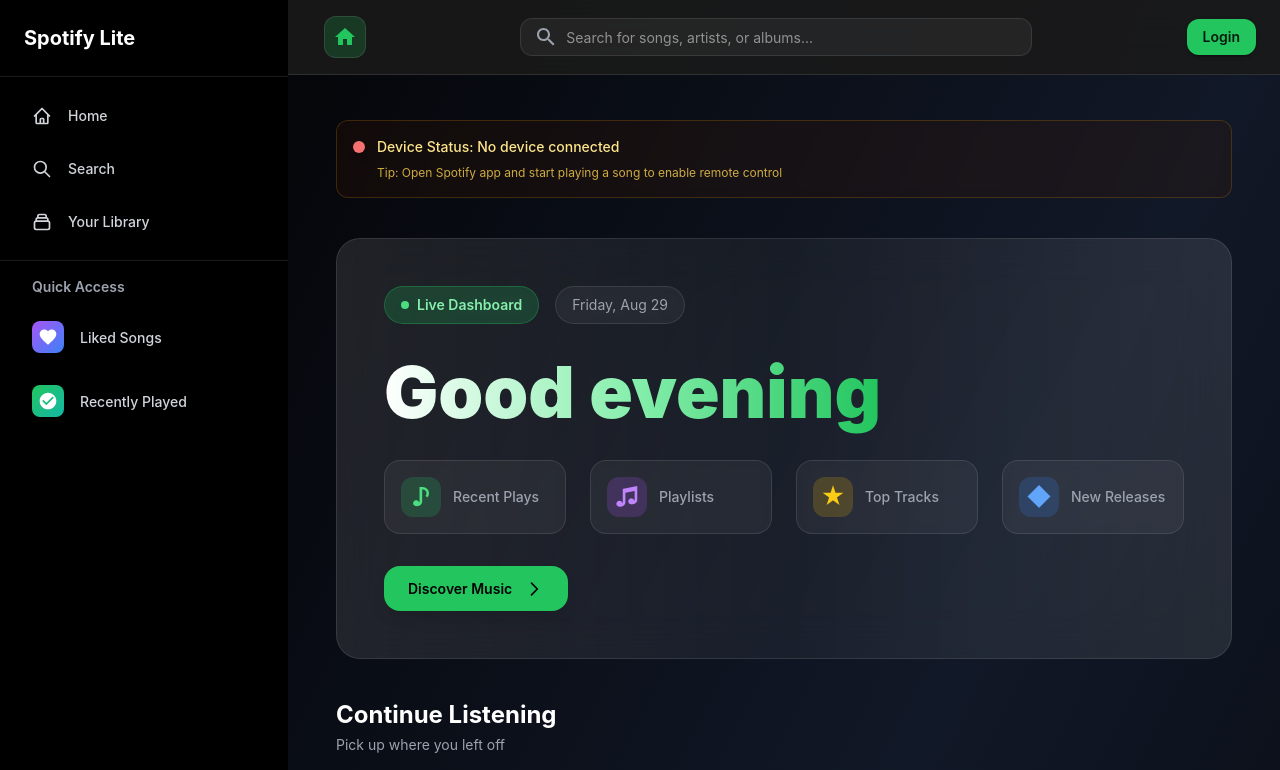
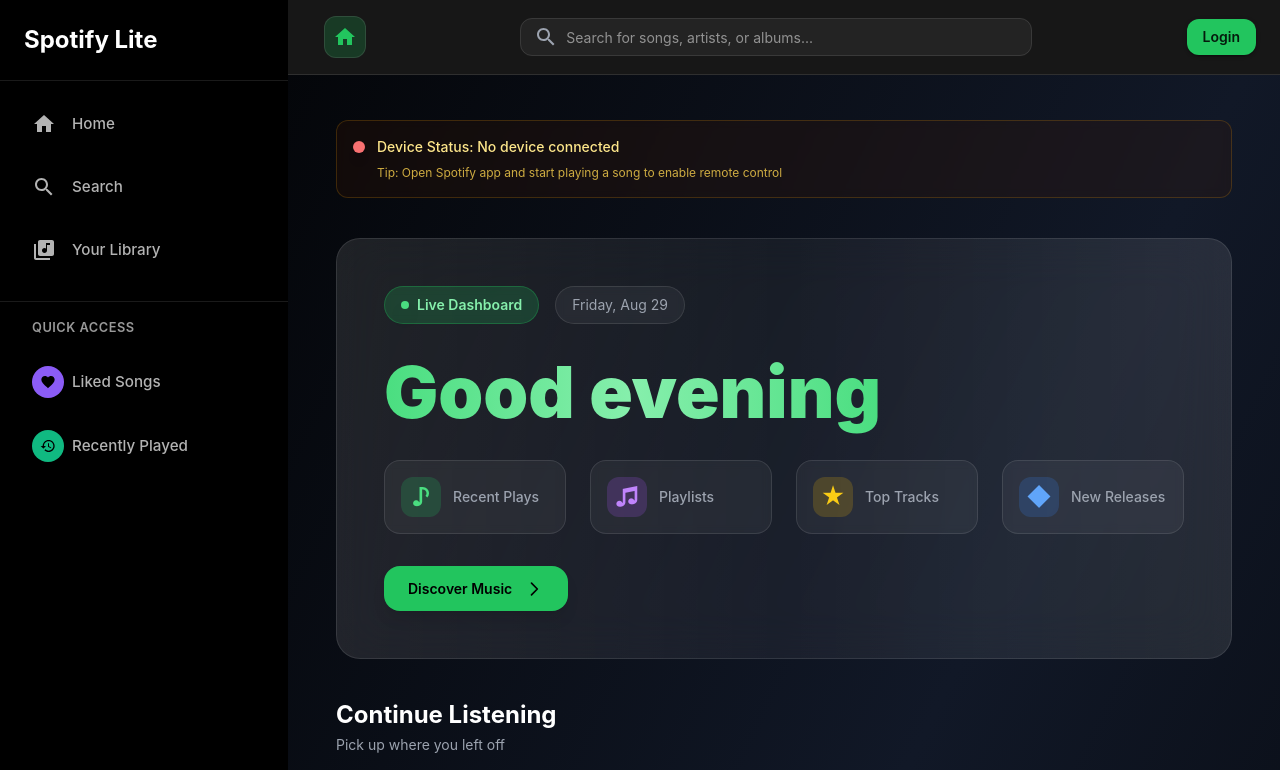
Before and after one commit to WillWiC/music-player-client, a React (Vite) app: page /dashboard in a window 1280 px wide. Shown: the top 770 px of the page. Built offline with nearby package versions, Linux system fonts and the light colour scheme.

Commit message:
feat: update UI colors to solid black for consistency and enhance sidebar with MUI components

```diff
--- a/src/App.tsx
+++ b/src/App.tsx
@@ -24,7 +24,7 @@
     },
     background: {
       default: '#000000',
-      paper: 'rgba(0, 0, 0, 0.95)',
+      paper: '#000000',
     },
     text: {
       primary: '#ffffff',
--- a/src/components/Header.tsx
+++ b/src/components/Header.tsx
@@ -188,7 +188,7 @@
         sx={{
           left: { xs: 0, lg: '288px' }, // 288px = 72*4 = w-72
           width: { xs: '100%', lg: 'calc(100% - 288px)' },
-          bgcolor: 'rgba(0, 0, 0, 0.9)',
+          bgcolor: '#000000',
           backdropFilter: 'blur(20px)',
           borderBottom: '1px solid rgba(255, 255, 255, 0.1)',
           boxShadow: 'none'
@@ -293,7 +293,7 @@
                   left: 0,
                   right: 0,
                   mt: 1,
-                  bgcolor: 'rgba(0, 0, 0, 0.95)',
+                  bgcolor: '#000000',
                   backdropFilter: 'blur(20px)',
                   border: '1px solid rgba(255, 255, 255, 0.1)',
                   borderRadius: 3,
@@ -371,7 +371,7 @@
                   onClose={() => setShowProfileDropdown(false)}
                   PaperProps={{
                     sx: {
-                      bgcolor: 'rgba(0, 0, 0, 0.95)',
+                      bgcolor: '#000000',
                       backdropFilter: 'blur(20px)',
                       border: '1px solid rgba(255, 255, 255, 0.1)',
                       borderRadius: 3,
--- a/src/components/Player.tsx
+++ b/src/components/Player.tsx
@@ -94,7 +94,7 @@
           bottom: 0,
           left: 0,
           right: 0,
-          bgcolor: 'rgba(0, 0, 0, 0.95)',
+          bgcolor: '#000000',
           backdropFilter: 'blur(20px)',
           borderTop: '1px solid rgba(255, 255, 255, 0.1)',
           p: 1.5,
@@ -123,7 +123,7 @@
         bottom: 0,
         left: 0,
         right: 0,
-        bgcolor: 'rgba(0, 0, 0, 0.95)',
+        bgcolor: '#000000',
         backdropFilter: 'blur(20px)',
         borderTop: '1px solid rgba(255, 255, 255, 0.1)',
         p: 2,
--- a/src/components/Sidebar.tsx
+++ b/src/components/Sidebar.tsx
@@ -1,47 +1,58 @@
 import React from 'react';
 import { useNavigate, useLocation } from 'react-router-dom';
+import {
+  Drawer,
+  Box,
+  List,
+  ListItem,
+  ListItemButton,
+  ListItemIcon,
+  ListItemText,
+  Typography,
+  IconButton,
+  Avatar,
+  useTheme,
+  useMediaQuery
+} from '@mui/material';
+import {
+  Home,
+  Search,
+  LibraryMusic,
+  Favorite,
+  History,
+  Close
+} from '@mui/icons-material';
 
 interface SidebarProps {
-  className?: string;
   isOpen?: boolean;
   onClose?: () => void;
 }
 
-const Sidebar: React.FC<SidebarProps> = ({ className = '', isOpen = true, onClose }) => {
+const Sidebar: React.FC<SidebarProps> = ({ isOpen = true, onClose }) => {
   const navigate = useNavigate();
   const location = useLocation();
+  const theme = useTheme();
+  const isMobile = useMediaQuery(theme.breakpoints.down('lg'));
 
   const menuItems = [
     {
       id: 'home',
       label: 'Home',
-      icon: (
-        <svg className="w-5 h-5" fill="none" viewBox="0 0 24 24" stroke="currentColor">
-          <path strokeLinecap="round" strokeLinejoin="round" strokeWidth={2} d="M3 12l2-2m0 0l7-7 7 7M5 10v10a1 1 0 001 1h3m10-11l2 2m-2-2v10a1 1 0 01-1 1h-3m-6 0a1 1 0 001-1v-4a1 1 0 011-1h2a1 1 0 011 1v4a1 1 0 001 1m-6 0h6" />
-        </svg>
-      ),
+      icon: <Home />,
       path: '/',
       isActive: location.pathname === '/'
     },
     {
       id: 'search',
       label: 'Search',
-      icon: (
-        <svg className="w-5 h-5" fill="none" viewBox="0 0 24 24" stroke="currentColor">
-          <path strokeLinecap="round" strokeLinejoin="round" strokeWidth={2} d="M21 21l-6-6m2-5a7 7 0 11-14 0 7 7 0 0114 0z" />
-        </svg>
-      ),
+      icon: <Search />,
       path: '/search',
       isActive: location.pathname === '/search'
     },
     {
       id: 'library',
       label: 'Your Library',
-      icon: (
-        <svg className="w-5 h-5" fill="none" viewBox="0 0 24 24" stroke="currentColor">
-          <path strokeLinecap="round" strokeLinejoin="round" strokeWidth={2} d="M19 11H5m14 0a2 2 0 012 2v6a2 2 0 01-2 2H5a2 2 0 01-2-2v-6a2 2 0 012-2m14 0V9a2 2 0 00-2-2M5 11V9a2 2 0 012-2m0 0V5a2 2 0 012-2h6a2 2 0 012 2v2M7 7h10" />
-        </svg>
-      ),
+      icon: <LibraryMusic />,
       path: '/library',
       isActive: location.pathname === '/library'
     }
@@ -51,99 +62,178 @@
     {
       id: 'liked',
       label: 'Liked Songs',
-      icon: (
-        <svg className="w-5 h-5" fill="currentColor" viewBox="0 0 24 24">
-          <path d="M12 21.35l-1.45-1.32C5.4 15.36 2 12.28 2 8.5 2 5.42 4.42 3 7.5 3c1.74 0 3.41.81 4.5 2.09C13.09 3.81 14.76 3 16.5 3 19.58 3 22 5.42 22 8.5c0 3.78-3.4 6.86-8.55 11.54L12 21.35z"/>
-        </svg>
-      ),
+      icon: <Favorite />,
       path: '/liked',
-      gradient: 'from-purple-500 to-blue-500'
+      color: '#8b5cf6' // Purple
     },
     {
       id: 'recent',
       label: 'Recently Played',
-      icon: (
-        <svg className="w-5 h-5" fill="currentColor" viewBox="0 0 24 24">
-          <path d="M12 2C6.48 2 2 6.48 2 12s4.48 10 10 10 10-4.48 10-10S17.52 2 12 2zm-2 15l-5-5 1.41-1.41L10 14.17l7.59-7.59L19 8l-9 9z"/>
-        </svg>
-      ),
+      icon: <History />,
       path: '/recent',
-      gradient: 'from-green-500 to-teal-500'
+      color: '#10b981' // Green
     }
   ];
 
-  return (
-    <>
-      {/* Mobile overlay */}
-      {isOpen && onClose && (
-        <div
-          className="fixed inset-0 bg-black/50 z-30 lg:hidden"
+  const handleNavigation = (path: string) => {
+    navigate(path);
+    if (isMobile && onClose) {
+      onClose();
+    }
+  };
+
+  const drawerContent = (
+    <Box
+      sx={{
+        width: 288, // Same as the original w-72 (72 * 4 = 288px)
+        height: '100vh',
+        bgcolor: '#000000',
+        color: 'white',
+        display: 'flex',
+        flexDirection: 'column'
+      }}
+    >
+      {/* Mobile close button */}
+      {isMobile && onClose && (
+        <Box sx={{ display: 'flex', justifyContent: 'flex-end', p: 2 }}>
+          <IconButton
             onClick={onClose}
-        />
+            sx={{
+              color: 'rgba(255, 255, 255, 0.6)',
+              '&:hover': { color: 'white' }
+            }}
+          >
+            <Close />
+          </IconButton>
+        </Box>
       )}
 
-      {/* Sidebar */}
-      <div className={`bg-black text-white flex flex-col transition-transform duration-300 lg:translate-x-0 ${
-        isOpen ? 'translate-x-0' : '-translate-x-full'
-      } ${className}`}>
-        {/* Mobile close button */}
-        {onClose && (
-          <div className="lg:hidden p-4 flex justify-end">
-            <button
-              onClick={onClose}
-              className="text-gray-400 hover:text-white transition-colors"
-            >
-              <svg className="w-6 h-6" fill="none" viewBox="0 0 24 24" stroke="currentColor">
-                <path strokeLinecap="round" strokeLinejoin="round" strokeWidth={2} d="M6 18L18 6M6 6l12 12" />
-              </svg>
-            </button>
-          </div>
-        )}
       {/* Logo Section */}
-      <div className="p-6 border-b border-white/10">
-        <div className="flex items-center gap-3">
-          <span className="font-bold text-xl">Spotify Lite</span>
-        </div>
-      </div>
+      <Box sx={{ p: 3, borderBottom: '1px solid rgba(255, 255, 255, 0.1)' }}>
+        <Typography variant="h5" component="div" sx={{ fontWeight: 'bold', color: 'white' }}>
+          Spotify Lite
+        </Typography>
+      </Box>
 
       {/* Main Navigation */}
-      <div className="p-4 space-y-2">
+      <Box sx={{ p: 2 }}>
+        <List sx={{ p: 0 }}>
           {menuItems.map((item) => (
-          <button
-            key={item.id}
-            onClick={() => navigate(item.path)}
-            className={`w-full flex items-center gap-4 px-4 py-3 rounded-lg transition-all duration-200 ${
-              item.isActive
-                ? 'bg-white/10 text-white'
-                : 'text-gray-300 hover:text-white hover:bg-white/5'
-            }`}
+            <ListItem key={item.id} disablePadding sx={{ mb: 1 }}>
+              <ListItemButton
+                onClick={() => handleNavigation(item.path)}
+                sx={{
+                  borderRadius: 2,
+                  px: 2,
+                  py: 1.5,
+                  color: item.isActive ? 'white' : 'rgba(255, 255, 255, 0.7)',
+                  bgcolor: item.isActive ? 'rgba(255, 255, 255, 0.1)' : 'transparent',
+                  '&:hover': {
+                    bgcolor: 'rgba(255, 255, 255, 0.05)',
+                    color: 'white'
+                  },
+                  transition: 'all 0.2s ease'
+                }}
               >
+                <ListItemIcon sx={{
+                  color: 'inherit',
+                  minWidth: 40
+                }}>
                   {item.icon}
-            <span className="font-medium">{item.label}</span>
-          </button>
+                </ListItemIcon>
+                <ListItemText
+                  primary={item.label}
+                  primaryTypographyProps={{
+                    fontWeight: item.isActive ? 600 : 500,
+                    fontSize: '0.95rem'
+                  }}
+                />
+              </ListItemButton>
+            </ListItem>
           ))}
-      </div>
+        </List>
+      </Box>
 
       {/* Quick Links */}
-      <div className="p-4 border-t border-white/10">
-        <h3 className="text-gray-400 text-sm font-semibold mb-3 px-4">Quick Access</h3>
-        <div className="space-y-2">
+      <Box sx={{ p: 2, borderTop: '1px solid rgba(255, 255, 255, 0.1)' }}>
+        <Typography
+          variant="subtitle2"
+          sx={{
+            color: 'rgba(255, 255, 255, 0.6)',
+            fontWeight: 600,
+            mb: 2,
+            px: 2,
+            fontSize: '0.8rem',
+            textTransform: 'uppercase',
+            letterSpacing: '0.5px'
+          }}
+        >
+          Quick Access
+        </Typography>
+        <List sx={{ p: 0 }}>
           {quickLinks.map((link) => (
-            <button
-              key={link.id}
-              onClick={() => navigate(link.path)}
-              className="w-full flex items-center gap-4 px-4 py-3 rounded-lg text-gray-300 hover:text-white hover:bg-white/5 transition-all duration-200"
+            <ListItem key={link.id} disablePadding sx={{ mb: 1 }}>
+              <ListItemButton
+                onClick={() => handleNavigation(link.path)}
+                sx={{
+                  borderRadius: 2,
+                  px: 2,
+                  py: 1.5,
+                  color: 'rgba(255, 255, 255, 0.7)',
+                  '&:hover': {
+                    bgcolor: 'rgba(255, 255, 255, 0.05)',
+                    color: 'white'
+                  },
+                  transition: 'all 0.2s ease'
+                }}
               >
-              <div className={`w-8 h-8 rounded-lg bg-gradient-to-br ${link.gradient} flex items-center justify-center text-white`}>
+                <ListItemIcon sx={{ minWidth: 40 }}>
+                  <Avatar
+                    sx={{
+                      width: 32,
+                      height: 32,
+                      bgcolor: link.color,
+                      '& .MuiSvgIcon-root': {
+                        fontSize: '1rem'
+                      }
+                    }}
+                  >
                     {link.icon}
-              </div>
-              <span className="font-medium">{link.label}</span>
-            </button>
+                  </Avatar>
+                </ListItemIcon>
+                <ListItemText
+                  primary={link.label}
+                  primaryTypographyProps={{
+                    fontWeight: 500,
+                    fontSize: '0.95rem'
+                  }}
+                />
+              </ListItemButton>
+            </ListItem>
           ))}
-        </div>
-      </div>
-      </div>
-    </>
+        </List>
+      </Box>
+    </Box>
+  );
+
+  return (
+    <Drawer
+      variant={isMobile ? 'temporary' : 'permanent'}
+      anchor="left"
+      open={isOpen}
+      onClose={onClose}
+      ModalProps={{
+        keepMounted: true, // Better open performance on mobile
+      }}
+      sx={{
+        '& .MuiDrawer-paper': {
+          border: 'none',
+          boxShadow: 'none'
+        }
+      }}
+    >
+      {drawerContent}
+    </Drawer>
   );
 };
 
--- a/src/index.css
+++ b/src/index.css
@@ -24,7 +24,7 @@
   margin: 0;
   min-width: 320px;
   min-height: 100vh;
-  background: #0a0a0a;
+  background: #000000;
   color: #ffffff;
   overflow-x: hidden;
 }
@@ -40,16 +40,16 @@
 }
 
 ::-webkit-scrollbar-track {
-  background: #1a1a1a;
+  background: #000000;
 }
 
 ::-webkit-scrollbar-thumb {
-  background: #404040;
+  background: #1a1a1a;
   border-radius: 4px;
 }
 
 ::-webkit-scrollbar-thumb:hover {
-  background: #505050;
+  background: #2a2a2a;
 }
 
 /* Glassmorphism effect */
@@ -141,7 +141,7 @@
 
 /* Card styles */
 .card {
-  @apply bg-gray-900/50 backdrop-blur-sm border border-gray-800 rounded-2xl p-6 hover-lift;
+  @apply bg-black/80 backdrop-blur-sm border border-gray-800 rounded-2xl p-6 hover-lift;
 }
 
 .card-glass {
@@ -150,12 +150,12 @@
 
 /* Input styles */
 .input-modern {
-  @apply bg-gray-800/50 border border-gray-700 rounded-xl px-4 py-3 text-white placeholder-gray-400 focus:outline-none focus:ring-2 focus:ring-blue-500 focus:border-transparent transition-all duration-300;
+  @apply bg-black/80 border border-gray-700 rounded-xl px-4 py-3 text-white placeholder-gray-400 focus:outline-none focus:ring-2 focus:ring-blue-500 focus:border-transparent transition-all duration-300;
 }
 
 /* Progress bar */
 .progress-bar {
-  @apply w-full h-2 bg-gray-700 rounded-full overflow-hidden;
+  @apply w-full h-2 bg-black rounded-full overflow-hidden;
 }
 
 .progress-fill {
@@ -164,11 +164,11 @@
 
 /* Spotify-like sidebar */
 .sidebar-item {
-  @apply flex items-center gap-3 px-4 py-3 rounded-lg text-gray-300 hover:text-white hover:bg-gray-800/50 transition-all duration-200 cursor-pointer;
+  @apply flex items-center gap-3 px-4 py-3 rounded-lg text-gray-300 hover:text-white hover:bg-black/50 transition-all duration-200 cursor-pointer;
 }
 
 .sidebar-item.active {
-  @apply text-white bg-gray-800/80;
+  @apply text-white bg-black/80;
 }
 
 /* Music card hover effects */
--- a/src/pages/Dashboard.tsx
+++ b/src/pages/Dashboard.tsx
@@ -387,8 +387,7 @@
       />
 
       {/* Sidebar */}
-      <Sidebar
-        className="w-72 lg:flex flex-col fixed left-0 top-0 h-full z-40"
+        <Sidebar
         isOpen={sidebarOpen}
         onClose={() => setSidebarOpen(false)}
       />
@@ -449,7 +448,7 @@
               {/* Main Greeting Section */}
               <div className="text-center lg:text-left max-w-4xl mx-auto lg:mx-0">
                 <h1 className="text-5xl sm:text-6xl lg:text-7xl font-black mb-6">
-                  <span className="bg-gradient-to-r from-white via-green-300 to-green-500 bg-clip-text text-transparent">
+                  <span className="bg-gradient-to-r from-green-400 via-green-300 to-green-400 bg-clip-text text-transparent">
                     {greeting}
                   </span>
                 </h1>
```
Lines whose indentation alone changed are shown as unchanged.
